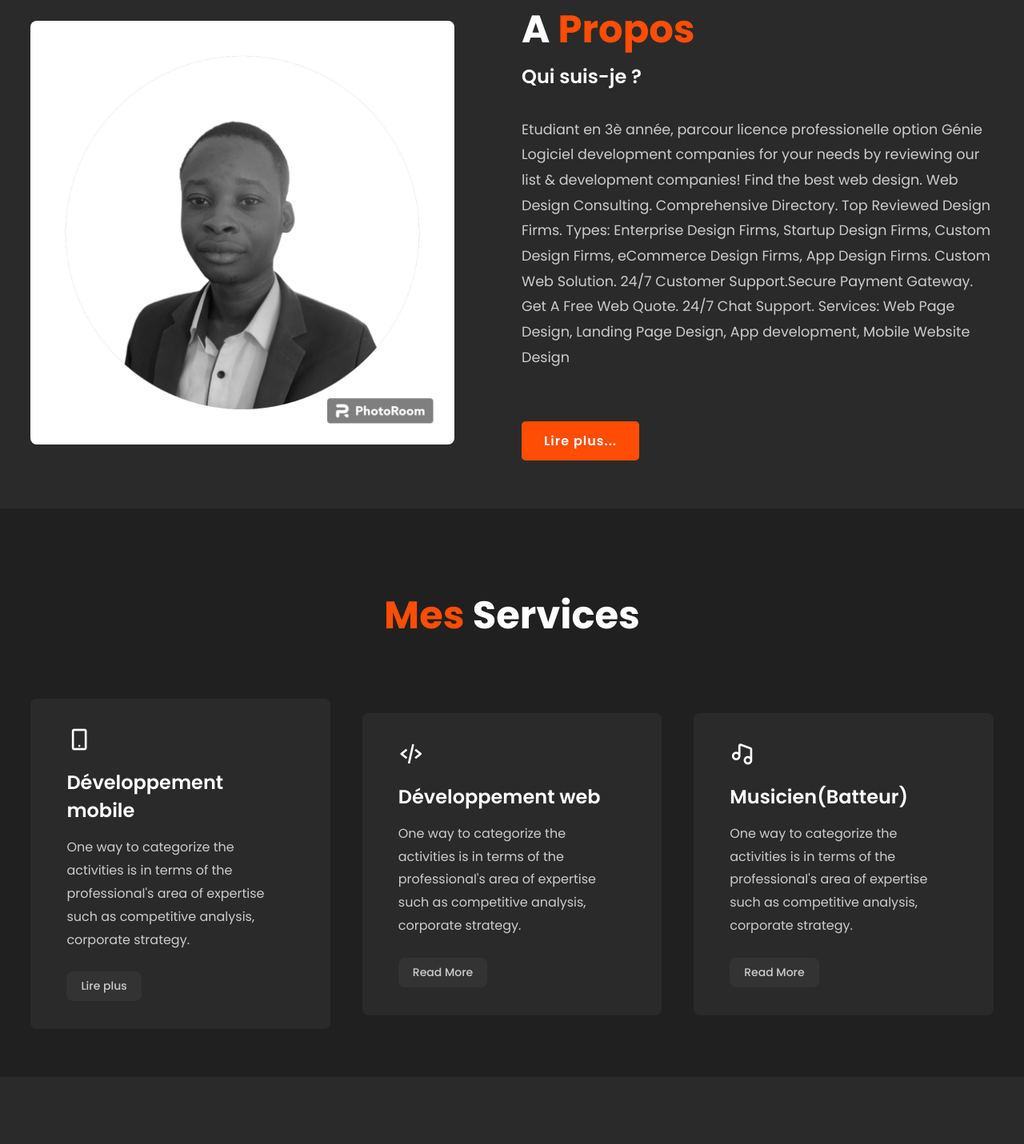
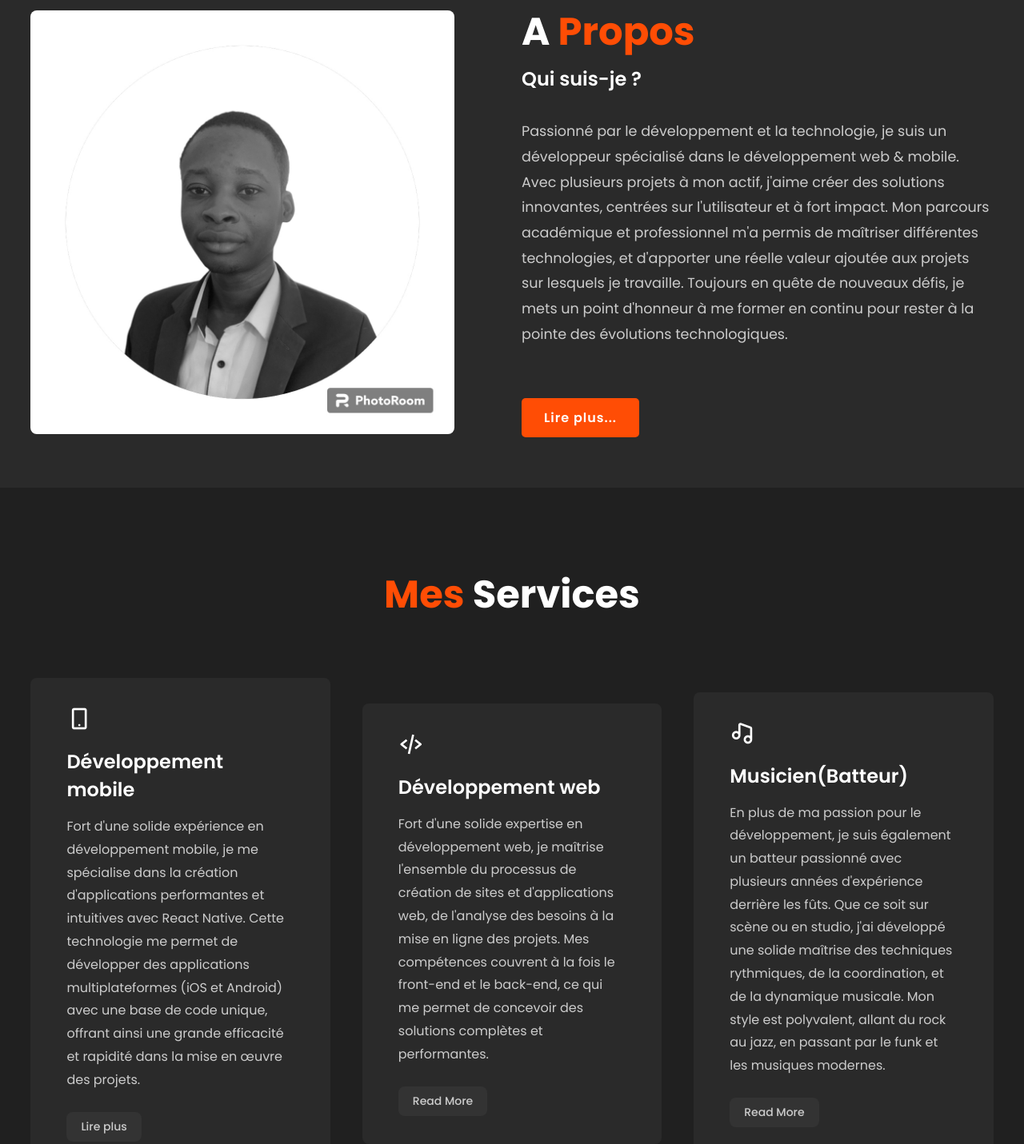
Before and after one commit to jadjinda/Portfolio, a plain HTML site: page index.html in a window 1280 px wide. Shown: the part 897-2328 px from the top of the page at 80% size. Drawn offline with nearby package versions, Linux system fonts and the light colour scheme.

Commit message:
21 oct commit

```diff
--- a/index.html
+++ b/index.html
@@ -2,7 +2,7 @@
 <html lang="en">
 <head>
     <meta charset="UTF-8">
-    <title>Portfolio</title>
+    <title>ADJINDA-Kossi-Josué</title>
     <link rel="stylesheet" type="text/css" href="css/style.css">
     <link rel="stylesheet" type="text/css" href="css/slide.css">
     <!-- or -->
@@ -53,15 +53,14 @@
     <div class="about-text">
         <h2>A <span>Propos</span></h2>
         <h4>Qui suis-je ?</h4>
-        <p>Etudiant en 3è année, parcour licence professionelle option Génie Logiciel
-            development companies for your needs by reviewing our list & development
-            companies! Find the best web design. Web Design Consulting.
-            Comprehensive Directory. Top Reviewed Design Firms. Types: Enterprise
-            Design Firms, Startup Design Firms, Custom Design Firms, eCommerce
-            Design Firms, App Design Firms. Custom Web Solution. 24/7 Customer
-            Support.Secure Payment Gateway. Get A Free Web Quote. 24/7 Chat
-            Support. Services: Web Page Design, Landing Page Design, App
-            development, Mobile Website Design</p>
+        <p>Passionné par le développement et la technologie, je suis un développeur
+            spécialisé dans le développement web & mobile. Avec plusieurs projets à mon actif,
+            j'aime créer des solutions innovantes, centrées sur l'utilisateur et à fort impact.
+            Mon parcours académique et professionnel m'a permis de maîtriser différentes
+            technologies, et d'apporter une réelle valeur ajoutée aux projets sur lesquels je travaille.
+            Toujours en quête de nouveaux défis, je mets un point d'honneur à
+            me former en continu pour rester à la pointe des évolutions technologiques.
+        </p>
         <a href="#" class="btn">Lire plus...</a>
     </div>
 </section>
@@ -76,9 +75,12 @@
                 <i class="bx bx-mobile-alt"></i>
             </div>
             <h3>Développement mobile</h3>
-            <p>One way to categorize the activities is in terms of the
-                professional's area of expertise such as competitive analysis,
-                corporate strategy.</p>
+            <p>Fort d'une solide expérience en développement mobile,
+                je me spécialise dans la création d'applications
+                performantes et intuitives avec React Native.
+                Cette technologie me permet de développer des applications
+                multiplateformes (iOS et Android) avec une base de code unique,
+                offrant ainsi une grande efficacité et rapidité dans la mise en œuvre des projets.</p>
             <a href="#" class="read">Lire plus</a>
         </div>
 
@@ -87,9 +89,11 @@
                 <i class="bx bx-code-alt"></i>
             </div>
             <h3>Développement web</h3>
-            <p>One way to categorize the activities is in terms of the
-                professional's area of expertise such as competitive analysis,
-                corporate strategy.</p>
+            <p>Fort d'une solide expertise en développement web,
+                je maîtrise l'ensemble du processus de création de sites et d'applications web,
+                de l'analyse des besoins à la mise en ligne des projets. Mes compétences
+                couvrent à la fois le front-end et le back-end,
+                ce qui me permet de concevoir des solutions complètes et performantes.</p>
             <a href="#" class="read">Read More</a>
         </div>
 
@@ -98,9 +102,14 @@
                 <i class='bx bx-music'></i>
             </div>
             <h3>Musicien(Batteur)</h3>
-            <p>One way to categorize the activities is in terms of the
-                professional's area of expertise such as competitive analysis,
-                corporate strategy.</p>
+            <p>En plus de ma passion pour le développement,
+                je suis également un batteur passionné avec
+                plusieurs années d'expérience derrière les fûts.
+                Que ce soit sur scène ou en studio, j'ai développé
+                une solide maîtrise des techniques rythmiques,
+                de la coordination, et de la dynamique musicale.
+                Mon style est polyvalent, allant du rock au jazz,
+                en passant par le funk et les musiques modernes.</p>
             <a href="#" class="read">Read More</a>
         </div>
     </div>
@@ -179,14 +188,10 @@
             <img src="./logos/fastapi.svg" />
             <img src="./logos/php.svg.png" />
             <img src="./logos/symfony.png" />
-            <img src="./logos/laravel.svg.png" />
             <img src="./logos/java.svg.png" />
-            <img src="./logos/jee.com.png" />
             <img src="./logos/springBoot.svg.png" />
             <img src="./logos/angular.svg.png" />
-            <img src="./logos/kotlin.svg.png" />
             <img src="./logos/react-native.png" />
-            <img src="./logos/flutter.png" />
             <img src="./logos/mysql.svg.png" />
             <img src="./logos/wordpress.png" />
         </div>
```
